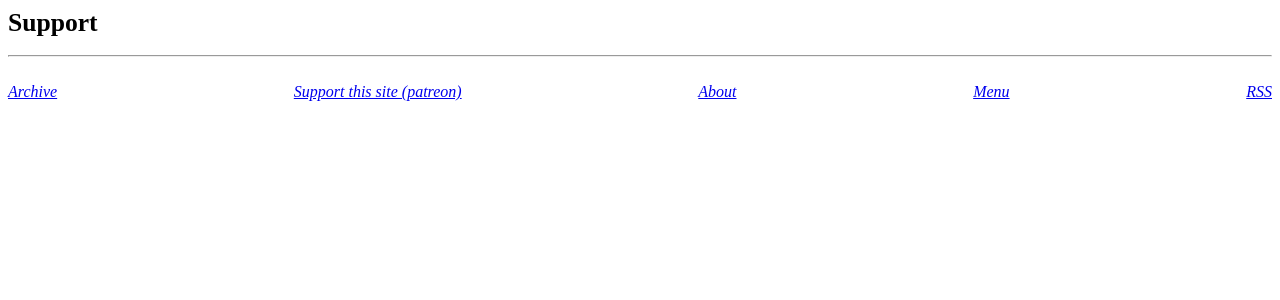
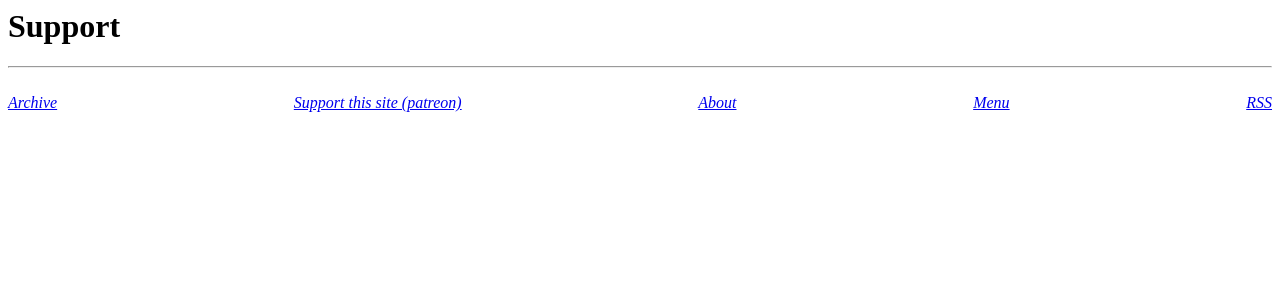
Before and after one commit to derykmakgill/website, a Jekyll site: the page built from _pages/support.md, in a window 1280 px wide. Shown: the top 300 px of the page. Built offline with Jekyll 4.4.1, drawn with Linux system fonts in a browser that asks for light colours.

Commit message:
Update default.html

```diff
--- a/_layouts/default.html
+++ b/_layouts/default.html
@@ -1,5 +1,5 @@
 
-<style>h1{font-size:1.6em}h1,h2,h3,h4,h5,h6{font-family:serif}body{/*font-family:sans-serif;-webkit-font-smoothing: antialiased;font-size:15px*//*font-family: sans-serif;
+<style>h1{font-size:normal}h1,h2,h3,h4,h5,h6{font-family:serif}body{/*font-family:sans-serif;-webkit-font-smoothing: antialiased;font-size:15px*//*font-family: sans-serif;
     font-size: 14px;
     max-width: 600px;*/}img{max-width:100%}.pd{width:4em;flex-shrink:0;padding-bottom:.9em;}.par div{display:flex} pre{white-space: pre-wrap} pre.letter{font-family: courier new, monospace}
 
```
